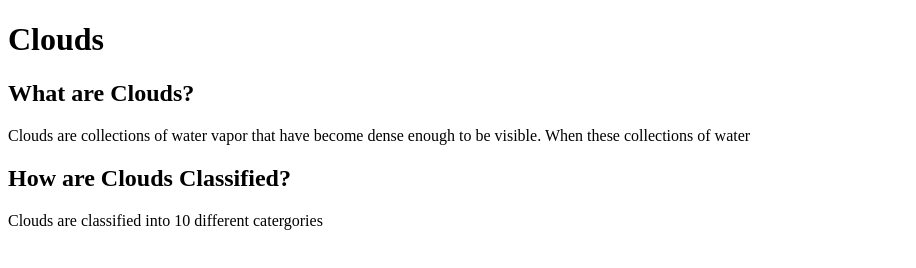
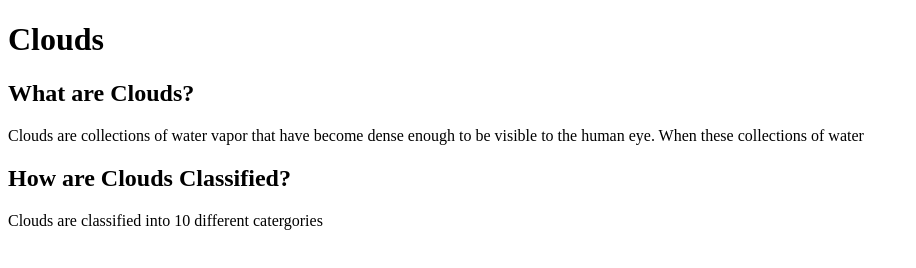
Before and after one commit to unycorn/cloud-wiki, a plain HTML site: page index.html in a window 1280 px wide. Shown: the whole page, without its empty margins (0-916 px from the left). Drawn offline with Linux system fonts and the light colour scheme.

Commit message:
Update index.html

```diff
--- a/index.html
+++ b/index.html
@@ -9,7 +9,7 @@
   <div id="intro" class="text">
     <h1>Clouds</h1>
     <h2>What are Clouds?</h2>
-    <p>Clouds are collections of water vapor that have become dense enough to be visible. When these collections of water </p>
+    <p>Clouds are collections of water vapor that have become dense enough to be visible to the human eye. When these collections of water </p>
     <h2>How are Clouds Classified?</h2>
     <p>Clouds are classified into 10 different catergories</p>
   </div>
```
